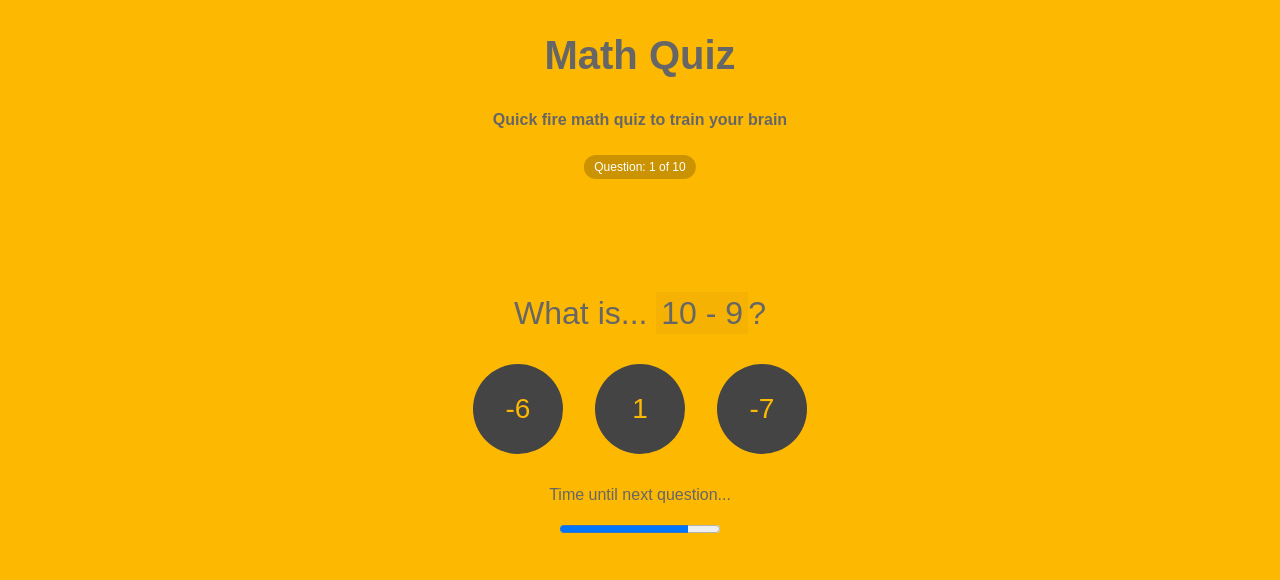
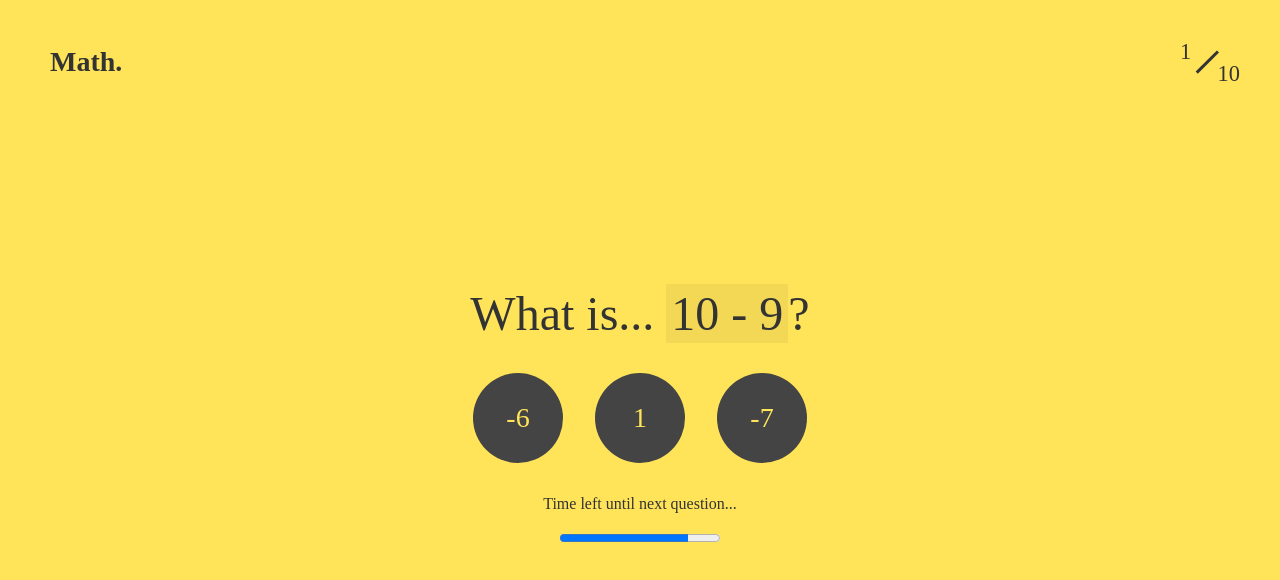
Before and after one commit to thathurtabit/math-quiz-react, a React (Create React App) app: page / in a window 1280 px wide. Both pictures are taken after a click on the button "START". Shown: the top 580 px of the page. Built offline with nearby package versions, Linux system fonts and the light colour scheme; what webfontloader would draw is missing.

Commit message:
Feat: Style improvements

```diff
--- a/src/components/atoms/AnswerButton.js
+++ b/src/components/atoms/AnswerButton.js
@@ -6,25 +6,30 @@ const Button = styled.button`
 	background: #444;
 	border-radius: 100%;
 	border: 0;
-	color: #FDB802;;
+	box-shadow: 0 0 0 0 rgba(0,0,0,0);
+	color: #FFE45A;
 	font-size: 1.75em;
+	font-family: 'Lora', serif;
 	height: 90px;
 	line-height: 90px;
 	margin: 2rem 1rem 0;
+	outline: 0;
 	padding: 0;
 	text-align: center;
 	transform: scale(1);
+	transition: transform 0.25s ease-out, box-shadow 0.25s ease-out;
 	width: 90px;
 
-  &:hover,
-  &:focus {
+  &:hover {
     background: #333;
+    box-shadow: 0 0 0 20px rgba(0,0,0,0.1);
     cursor: pointer;
     outline: 0;
+    transform: scale(0.9);
   }
 
   &:active {
-  	background: #222;
+  	box-shadow: 0 0 0 20px rgba(0,0,0,0.1);
     transform: scale(0.9);
   }
 `;
@@ -39,7 +44,7 @@ export default function AnswerButton(props)  {
 
 AnswerButton.propTypes = {
   answer: PropTypes.oneOfType([
-	  PropTypes.string,
-	  PropTypes.number
+		PropTypes.string,
+		PropTypes.number
 	]),
 }
--- a/src/components/atoms/NextButton.js
+++ b/src/components/atoms/NextButton.js
@@ -5,8 +5,8 @@ import PropTypes from 'prop-types';
 const Button = styled.button`
   background: transparent;
   border: 0;
-  color: #FDB802;
-  font-size: 1.5em;
+  color: #FFE45A;
+  font-size: 1.25em;
   margin: 2rem 1rem 0;
   padding: 1rem 1rem;
   text-align: center;
@@ -14,14 +14,16 @@ const Button = styled.button`
   position: relative;
 
   span {
+    font-family: 'Lora', serif;
+    position: relative;
     z-index: 2;
-    position: relative;
   }
 
   &::after {
     background: #444;
     content: "";
-    transform: skew(-10deg);
+    transform: skew(-10deg) rotate(-2deg);
+    transition: transform 0.2s ease-out;
     position: absolute;
     top: 0;
     right: 0;
@@ -38,6 +40,7 @@ const Button = styled.button`
 
     &::after {
       background: #333;
+      transform: skew(10deg) rotate(2deg);
     }
   }
 
--- a/src/components/atoms/Question.js
+++ b/src/components/atoms/Question.js
@@ -3,12 +3,13 @@ import styled from 'styled-components';
 import PropTypes from 'prop-types';
 
 const QuestionWrap = styled.p`
-  font-size: 2rem;
+  font-size: 3rem;
+  font-family: 'Lora', serif;
   margin: 2rem 1rem 0;
   text-align: center;
 
   span {
-  	background: rgba(0,0,0,0.03);
+  	background: rgba(0,0,0,0.05);
   	padding: 3px 5px;
   }
 `;
--- a/src/components/organisms/IntroPage.js
+++ b/src/components/organisms/IntroPage.js
@@ -10,7 +10,8 @@ const IntroPageWrap = styled.section`
 `;
 
 const IntroPageContent = styled.article`
-  font-size: 1rem;
+    font-size: 1.9rem;
+    max-width: 600px;
 `;
 
 export default function IntroPage(props) {
--- a/src/components/organisms/ResultsPage.js
+++ b/src/components/organisms/ResultsPage.js
@@ -13,13 +13,23 @@ const ResultsPageContent = styled.article`
   font-size: 1rem;
 `;
 
+const ResultsPageTextSmall = styled.p`
+  font-size: 1rem;
+`;
+
+const ResultsPageTextLarge = styled.h3`
+  background: rgba(0,0,0,0.05);
+  font-size: 3rem;
+  margin: 0;
+`;
+
 export default function ResultsPage(props) {
 
   return (
     <ResultsPageWrap style={{display: props.display ? 'block' : 'none'}}>
       <ResultsPageContent>
-        <p>{props.content}</p>
-        <p>{props.score} out of {props.outOf}</p>
+        <ResultsPageTextSmall>{props.content}</ResultsPageTextSmall>
+        <ResultsPageTextLarge>{props.score} out of {props.outOf}</ResultsPageTextLarge>
       </ResultsPageContent>
       <NextButton buttonText={props.buttonText} onClick={() => props.onClick()} />
     </ResultsPageWrap>
--- a/src/components/pages/App.js
+++ b/src/components/pages/App.js
@@ -8,7 +8,8 @@ import Timer from '../molecules/Timer';
 import ResultsPage from '../organisms/ResultsPage';
 
 const SiteWrapper = styled.section`
-  font-family: 'Montserrat', sans-serif;
+  color: #333;
+  font-family: 'Lora', serif;
   padding: 0;
 `;
 
@@ -27,7 +28,7 @@ const Wrapper = styled.section`
 
   &.fade-enter.fade-enter-active {
     opacity: 1;
-    transition: opacity 300ms ease-out;
+    transition: opacity 400ms ease-out;
     transform: scale(1);
   }
 
@@ -39,7 +40,7 @@ const Wrapper = styled.section`
   &.fade-exit.fade-exit-active {
     opacity: 0.01;
     transform: scale(.98);
-    transition: opacity 350ms ease-in, transform 350ms ease-out;
+    transition: opacity 400ms ease-in, transform 350ms ease-out;
   }
 `;
 
@@ -48,35 +49,64 @@ const Quiz = styled.section`
 `;
 
 const SiteHeader = styled.header`
-  font-size: 1.5rem;
-  left: 50%;
+  font-size: 1rem;
   position: absolute;
   top: 0;
-  text-align: center;
-  transform: translateX(-50%);
+  left: 0;
+  right: 0;
+  width: 100%;
 `;
 
 const SiteTitle = styled.h1`
-  font-size: 2.5rem;
+  font-size: 1.75rem;
+  left: 50px;
+  margin: 0;
+  position: absolute;
+  top: 46px;
 `;
 
 const AnswerWrap = styled.section`
   font-size: 1rem;
 `;
 
-const SiteIntro = styled.h2`
-  font-size: 1rem;
+const QuizRound = styled.p`
+  font-size: 0.75rem;
+  font-family: 'Lora', serif;
+  position: absolute;
+  right: 30px;
+  top: 30px;
+  width: 70px;
+
+  &::after {
+    border-bottom: 3px solid #333;
+    content: "";
+    width: 30px;
+    left: 24px;
+    top: 9px;
+    position: absolute;
+    height: 0;
+    transform: rotate(-45deg) translate(-50%,-50%);
+  }
 `;
 
-const QuizRound = styled.p`
-  border-radius: 20px;
-  font-size: 0.75rem;
-  color: #fff;
-  background: rgba(0,0,0,0.2);
-  padding: 5px 10px;
+const RoundNo = styled.span`
+  color: #333;
+  font-size: 1.4rem;
+  font-size: 1.4rem;
+  position: absolute;
+  left: 0;
+  top: -3px;
 `;
 
-const duration = 300;
+const RoundOf = styled.span`
+  bottom: -45px;
+  color: #333;
+  font-size: 1.4rem;
+  position: absolute;
+  right: 10px;
+`;
+
+const duration = 400;
 
 // Fade handler
 const Fade = ({ children, ...props }) => (
@@ -99,9 +129,8 @@ class App extends Component {
       showIntro: true,
       showQuiz: false,
       showResults: false,
-      siteTitle: 'Math Quiz',
-      siteIntro: 'Quick fire math quiz to train your brain',
-      pageText: 'This maths quiz will generate random math questions and give you a limited time to answer them',
+      siteTitle: 'Math.',
+      pageText: 'This site will generate random math questions (some easy, some hard) and give you a limited time to answer them.',
       pageButtonText: 'Start',
       currentPage: 0,
       questionsTotal: 10,
@@ -113,10 +142,9 @@ class App extends Component {
       questionValueMin: 3,
       questionValueMax: 10,
       questionTimeOut: 10000,
-      timerText: 'Time until next question...',
+      timerText: 'Time left until next question...',
       timerCurrent: 10,
       timerRemaining: 10,
-      instruction: 'Select your answer before the timer runs out',
       correctAnswer: 1,
       answer1: 1,
       answer2: 2,
@@ -430,11 +458,12 @@ class App extends Component {
           <SiteTitle>
             {this.state.siteTitle}
           </SiteTitle>
-          <SiteIntro>
+          {/*<SiteIntro>
             {this.state.siteIntro}
-          </SiteIntro>
+          </SiteIntro>*/}
           <QuizRound style={{display: this.state.showQuiz ? 'inline-block' : 'none'}}>
-            Question: {this.state.currentPage} of {this.state.questionsTotal}
+            <RoundNo>{this.state.currentPage}</RoundNo>
+            <RoundOf>{this.state.questionsTotal}</RoundOf>
           </QuizRound>
         </SiteHeader>
 
--- a/src/index.js
+++ b/src/index.js
@@ -5,11 +5,11 @@ import App from './components/pages/App';
 import registerServiceWorker from './registerServiceWorker';
 
 document.getElementsByTagName('body')[0].style.cssText = 'padding:0;margin:0;height:100vh;';
-document.getElementById('root').style.cssText = 'background:#FDB802;color:#666;height:100vh;display:flex;flex-direction: column;align-items: center;justify-content: center;';
+document.getElementById('root').style.cssText = 'background:#FFE45A;color:#666;height:100vh;display:flex;flex-direction: column;align-items: center;justify-content: center;';
 
 WebFont.load({
   google: {
-    families: ['Montserrat']
+    families: ['Lora']
   }
 });
 
```
